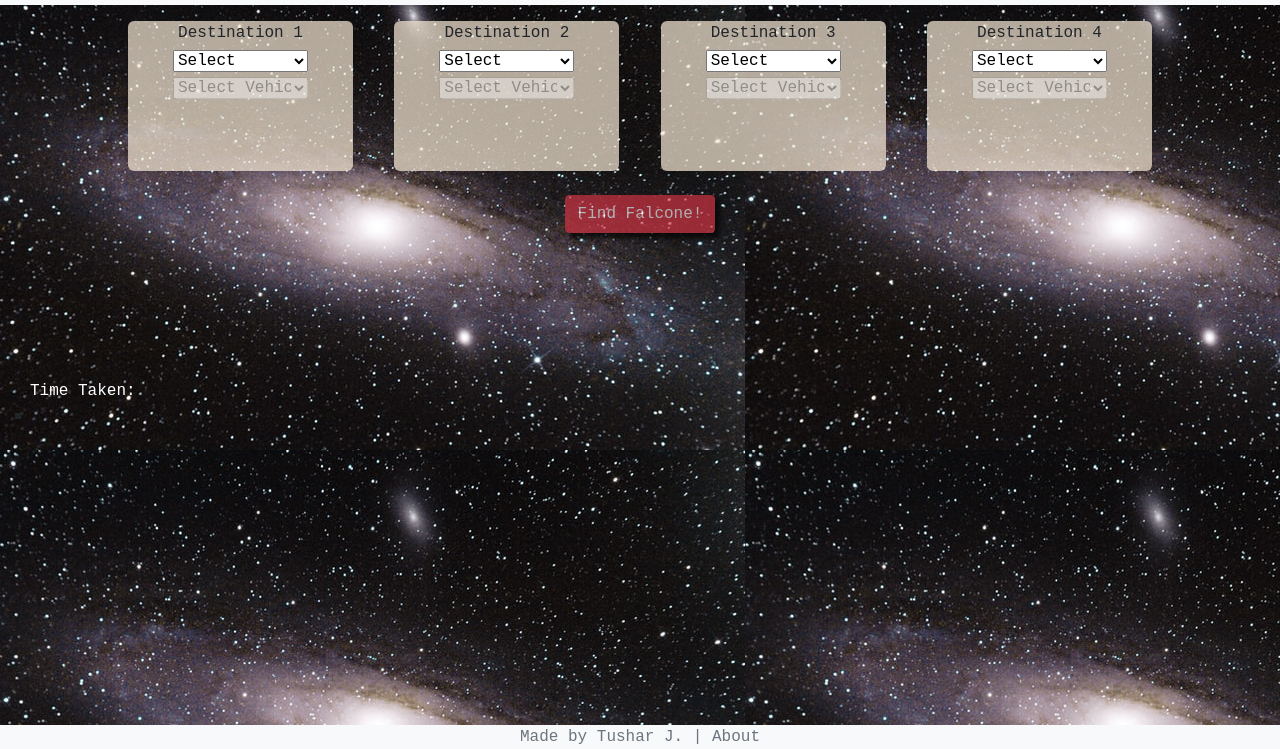
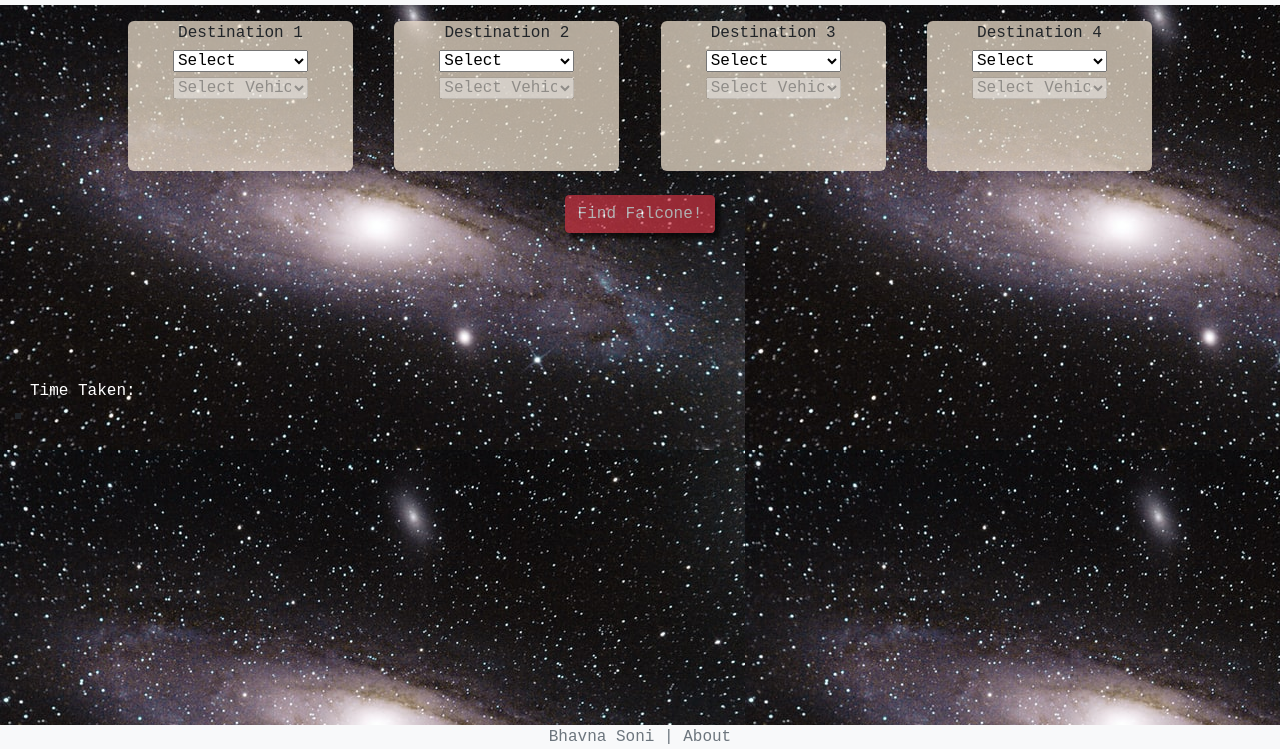
Before and after one commit to Bhavna25/Finding-Falcone-Geektrust, a plain HTML site: page index.html in a window 1280 px wide. Shown: the part 51-800 px from the top of the page. Drawn offline with nearby package versions, Linux system fonts and the light colour scheme; no server answers.

Commit message:
Update index.html

```diff
--- a/index.html
+++ b/index.html
@@ -93,7 +93,7 @@
 
   <footer class="footer bg-light">
     <div class="container">
-      <span class="text-muted">Made by Tushar J.</span>
+      <span class="text-muted">Bhavna Soni</span>
       <a href = "https://github.com/hiTushar/geekTrustFeb2021/blob/main/Geektrust-UI-Problems1.pdf" target="_blank" class="text-muted" style="margin-right: 0; text-decoration: none;"> | About</a>
     </div>
   </footer>
```
